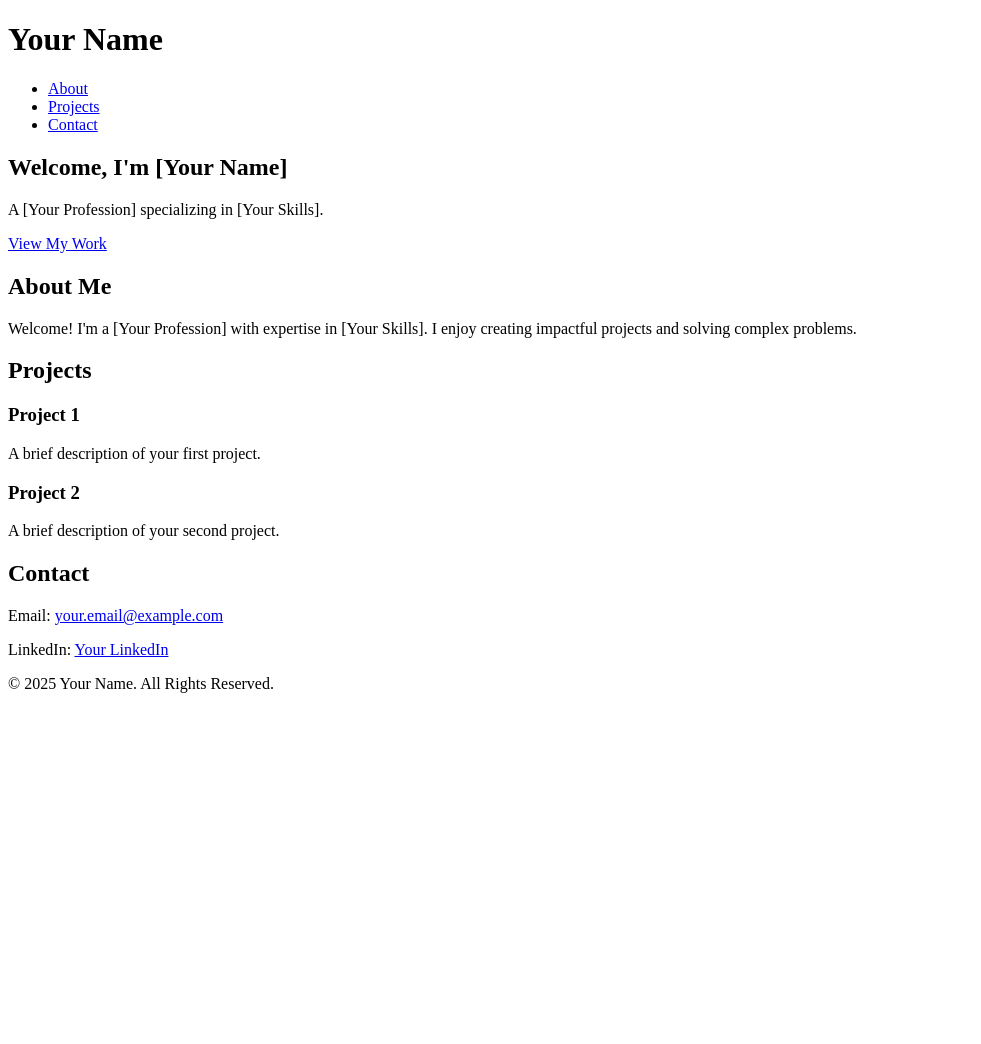
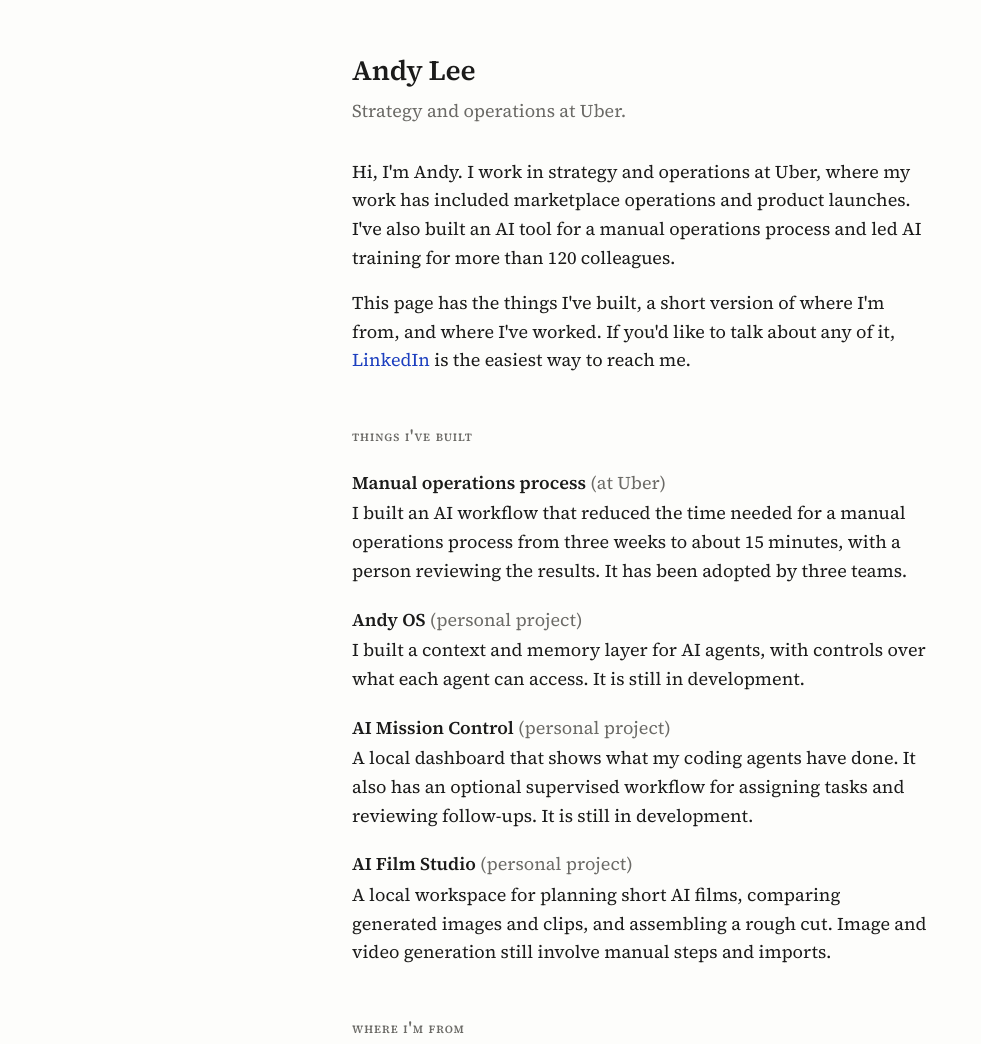
Before and after one commit to kyuyeun/kyuyeun.github.io, a plain HTML site: page index.html in a window 1280 px wide. Shown: the top 1044 px of the page, without its empty margins (0-981 px from the left). Before the commit the page ends 800 px from the top, so only its background shows below. Drawn offline with Linux system fonts and the light colour scheme.

Commit message:
Copy current Lovable portfolio to GitHub Pages (#1)
* Copy Lovable portfolio index.html

* Copy Lovable portfolio style.css

* Document static portfolio and approval gate

```diff
--- a/index.html
+++ b/index.html
@@ -1,69 +1,70 @@
 <!DOCTYPE html>
 <html lang="en">
 <head>
-    <meta charset="UTF-8">
-    <meta name="viewport" content="width=device-width, initial-scale=1.0">
-    <title>Your Name - Portfolio</title>
-    <link rel="stylesheet" href="styles.css">
+  <meta charset="utf-8">
+  <meta name="viewport" content="width=device-width, initial-scale=1, viewport-fit=cover">
+  <title>Andy Lee</title>
+  <meta name="robots" content="noindex,nofollow">
+  <meta name="description" content="Andy Lee’s AI projects, work, and background.">
+  <meta property="og:title" content="Andy Lee">
+  <meta property="og:description" content="Andy Lee’s AI projects, work, and background.">
+  <meta property="og:type" content="website">
+  <meta name="twitter:card" content="summary">
+  <link rel="stylesheet" href="style.css">
+  <link rel="stylesheet" href="https://fonts.googleapis.com/css2?family=Source+Serif+4:opsz,wght@8..60,400;8..60,600&amp;display=swap">
 </head>
 <body>
-    <header>
-        <div class="container">
-            <h1>Your Name</h1>
-            <nav>
-                <ul>
-                    <li><a href="#about">About</a></li>
-                    <li><a href="#projects">Projects</a></li>
-                    <li><a href="#contact">Contact</a></li>
-                </ul>
-            </nav>
-        </div>
-    </header>
-
-    <section id="hero">
-        <div class="overlay"></div>
-        <div class="container">
-            <h2>Welcome, I'm [Your Name]</h2>
-            <p>A [Your Profession] specializing in [Your Skills].</p>
-            <a href="#projects" class="btn">View My Work</a>
-        </div>
-    </section>
-
-    <section id="about">
-        <div class="container">
-            <h2>About Me</h2>
-            <p>Welcome! I'm a [Your Profession] with expertise in [Your Skills]. I enjoy creating impactful projects and solving complex problems.</p>
-        </div>
-    </section>
-
-    <section id="projects">
-        <div class="container">
-            <h2>Projects</h2>
-            <div class="project-grid">
-                <div class="project">
-                    <h3>Project 1</h3>
-                    <p>A brief description of your first project.</p>
-                </div>
-                <div class="project">
-                    <h3>Project 2</h3>
-                    <p>A brief description of your second project.</p>
-                </div>
-            </div>
-        </div>
-    </section>
-
-    <section id="contact">
-        <div class="container">
-            <h2>Contact</h2>
-            <p>Email: <a href="mailto:your.email@example.com">your.email@example.com</a></p>
-            <p>LinkedIn: <a href="#">Your LinkedIn</a></p>
-        </div>
-    </section>
-
-    <footer>
-        <div class="container">
-            <p>© 2025 Your Name. All Rights Reserved.</p>
-        </div>
-    </footer>
+<main>
+<h1>Andy Lee</h1>
+<p class="sub">Strategy and operations at Uber.</p>
+<p>Hi, I&#x27;m Andy. I work in strategy and operations at Uber, where my work has included marketplace operations and product launches. I&#x27;ve also built an AI tool for a manual operations process and led AI training for more than 120 colleagues.</p>
+<p>This page has the things I&#x27;ve built, a short version of where I&#x27;m from, and where I&#x27;ve worked. If you&#x27;d like to talk about any of it, <a href="https://www.linkedin.com/in/andres-lee/">LinkedIn</a> is the easiest way to reach me.</p>
+<h2>things I&#x27;ve built</h2>
+<dl>
+<dt>Manual operations process <span style="font-weight:400;color:var(--muted)">(at Uber)</span>
+</dt>
+<dd>I built an AI workflow that reduced the time needed for a manual operations process from three weeks to about 15 minutes, with a person reviewing the results. It has been adopted by three teams.</dd>
+<dt>Andy OS <span style="font-weight:400;color:var(--muted)">(personal project)</span>
+</dt>
+<dd>I built a context and memory layer for AI agents, with controls over what each agent can access. It is still in development.</dd>
+<dt>AI Mission Control <span style="font-weight:400;color:var(--muted)">(personal project)</span>
+</dt>
+<dd>A local dashboard that shows what my coding agents have done. It also has an optional supervised workflow for assigning tasks and reviewing follow-ups. It is still in development.</dd>
+<dt>AI Film Studio <span style="font-weight:400;color:var(--muted)">(personal project)</span>
+</dt>
+<dd>A local workspace for planning short AI films, comparing generated images and clips, and assembling a rough cut. Image and video generation still involve manual steps and imports.</dd>
+</dl>
+<h2>where I&#x27;m from</h2>
+<p>I was born in Buenos Aires and grew up moving between Argentina, South Korea and the United States. Each move meant learning a new set of customs, usually while I was still working out where I fit. I think that&#x27;s why I&#x27;m curious about how people see things. I try to find out where someone is coming from before I assume their experience looks like mine.</p>
+<h2>work and school</h2>
+<ul class="cv">
+<li>
+<span class="yr">2025 – now</span>
+<span>
+<strong>Uber.</strong> Strategy and operations. My work has included marketplace operations, product launches, and the internal AI workflow described above.</span>
+</li>
+<li>
+<span class="yr">2023 – 2025</span>
+<span>
+<strong>Capital One.</strong> Corporate and product strategy. I researched credit cards, mobile experiences and possible new businesses to help decide where the company should invest.</span>
+</li>
+<li>
+<span class="yr">2018 – 2023</span>
+<span>
+<strong>Stanford.</strong> B.A. in International Relations, with a focus on global economic policy and social innovation. From 2018 to 2020, I was headwriter for the Fleet Street Singers and wrote comedy sketches.</span>
+</li>
+<li>
+<span class="yr">2020 – 2022</span>
+<span>
+<strong>Project Access.</strong> Director of Operations. I helped grow the U.S. volunteer network from 58 to 600 and contributed to the organization’s work helping 1,832 underserved students apply to college.</span>
+</li>
+</ul>
+<p style="margin-top:1rem">I’ve also led youth seminars and provided free workshops on AI, college applications and essay writing.</p>
+<h2>other things</h2>
+<p>Philosophy, poetry, photography, hip-hop and R&amp;B. I play guitar and I like to hike.</p>
+<p>Eventually I&#x27;d like to make shows and films for young people who think there is only one way to succeed. I want them to see that their lives can turn out very differently from what they pictured and still be good.</p>
+<footer>Last edited November 2026. <a href="https://www.linkedin.com/in/andres-lee/">LinkedIn</a>
+</footer>
+</main>
 </body>
 </html>
--- a/style.css
+++ b/style.css
@@ -1,124 +1,92 @@
-/* General Styles */
-body {
-    font-family: 'Arial', sans-serif;
-    margin: 0;
-    padding: 0;
-    color: #333;
-    text-align: center;
-    background: #f4f4f4;
+/* Minimal reset corresponding to the source site's Tailwind preflight. */
+*, ::before, ::after { box-sizing: border-box; border: 0 solid; margin: 0; padding: 0; }
+html { -webkit-text-size-adjust: 100%; tab-size: 4; line-height: 1.5; -webkit-tap-highlight-color: transparent; }
+h1, h2 { font-size: inherit; font-weight: inherit; }
+a { color: inherit; text-decoration: inherit; }
+b, strong { font-weight: bolder; }
+ol, ul { list-style: none; }
+/* Portfolio styles preserved from andyslee.lovable.app, November 16, 2026. */
+:root{--bg:#fdfdfb;
+--fg:#1b1b1a;
+--muted:#6b6a66;
+--link:#1c3fbf;
+--visited:#6a2c8f;
+--rule:#d9d8d2;
+--serif:"Source Serif 4",Charter,"Iowan Old Style",Georgia,serif;
+--mono:ui-monospace,"SF Mono",Menlo,Consolas,monospace}
+@media (prefers-color-scheme:dark){:root:not([data-theme=light]){--bg:#17171a;
+--fg:#e8e6e1;
+--muted:#9a978f;
+--link:#8fa8ff;
+--visited:#c39bff;
+--rule:#34343a;
+--lightningcss-light: ;
+--lightningcss-dark:initial;
+--lightningcss-light: ;
+--lightningcss-dark:initial;
+color-scheme:dark}
 }
-
-/* Header */
-header {
-    background: rgba(34, 34, 34, 0.9);
-    color: white;
-    padding: 20px 0;
-    text-align: center;
-    position: fixed;
-    width: 100%;
-    top: 0;
-    z-index: 100;
+:root[data-theme=dark]{--bg:#17171a;
+--fg:#e8e6e1;
+--muted:#9a978f;
+--link:#8fa8ff;
+--visited:#c39bff;
+--rule:#34343a;
+--lightningcss-light: ;
+--lightningcss-dark:initial;
+--lightningcss-light: ;
+--lightningcss-dark:initial;
+color-scheme:dark}
+body{background:var(--bg);
+color:var(--fg);
+font-family:var(--serif);
+padding-block:3rem 5rem;
+padding-left:max(16px,env(safe-area-inset-left,0px));
+padding-right:max(16px,env(safe-area-inset-right,0px));
+margin:0;
+font-size:1.125rem;
+line-height:1.6}
+main{max-width:36rem;
+margin:0 auto}
+h1{letter-spacing:-.01em;
+margin:0 0 .25rem;
+font-size:1.75rem;
+font-weight:600}
+h2{text-transform:lowercase;
+font-variant:small-caps;
+letter-spacing:.06em;
+color:var(--muted);
+margin:3rem 0 .75rem;
+font-size:1rem;
+font-weight:600}
+p{margin:0 0 1rem}
+a{color:var(--link);
+text-underline-offset:.15em}
+a:visited{color:var(--visited)}
+a:focus-visible{outline:2px solid var(--link);
+outline-offset:2px}
+.sub{color:var(--muted);
+margin:0 0 2rem}
+dl{margin:0}
+dt{margin-top:1.25rem;
+font-weight:600}
+dd{margin:.1rem 0 0}
+ul.cv{margin:0;
+padding:0;
+list-style:none}
+ul.cv li{border-top:1px solid var(--rule);
+grid-template-columns:6.5rem 1fr;
+gap:.25rem 1rem;
+padding:.6rem 0;
+display:grid}
+ul.cv li:last-child{border-bottom:1px solid var(--rule)}
+.yr{font-family:var(--mono);
+color:var(--muted);
+padding-top:.3rem;
+font-size:.8125rem}
+@media (width<=30rem){ul.cv li{grid-template-columns:1fr}
+.yr{padding-top:0}
 }
-
-header h1 {
-    margin: 0;
-    font-size: 2rem;
-}
-
-nav ul {
-    list-style: none;
-    padding: 0;
-}
-
-nav ul li {
-    display: inline;
-    margin: 0 15px;
-}
-
-nav ul li a {
-    color: white;
-    text-decoration: none;
-    font-size: 1.1rem;
-}
-
-/* Hero Section with Background Image */
-#hero {
-    background: url('https://source.unsplash.com/1600x900/?nature,technology') no-repeat center center/cover;
-    color: white;
-    height: 100vh;
-    display: flex;
-    align-items: center;
-    justify-content: center;
-    text-align: center;
-    position: relative;
-}
-
-.overlay {
-    position: absolute;
-    top: 0;
-    left: 0;
-    width: 100%;
-    height: 100%;
-    background: rgba(0, 0, 0, 0.5);
-}
-
-#hero .container {
-    position: relative;
-    z-index: 1;
-}
-
-#hero h2 {
-    font-size: 3rem;
-    margin-bottom: 10px;
-}
-
-#hero p {
-    font-size: 1.3rem;
-    margin-bottom: 20px;
-}
-
-.btn {
-    display: inline-block;
-    background: white;
-    color: #007BFF;
-    padding: 12px 24px;
-    border-radius: 5px;
-    text-decoration: none;
-    font-weight: bold;
-    transition: 0.3s;
-}
-
-.btn:hover {
-    background: #ddd;
-}
-
-/* Sections */
-section {
-    padding: 80px 0;
-    text-align: center;
-}
-
-.container {
-    width: 80%;
-    max-width: 1100px;
-    margin: 0 auto;
-}
-
-h2 {
-    font-size: 2.5rem;
-    margin-bottom: 20px;
-}
-
-/* Projects */
-.project-grid {
-    display: flex;
-    justify-content: center;
-    gap: 20px;
-    flex-wrap: wrap;
-}
-
-.project {
-    background: white;
-    padding: 20px;
-    border-radius: 8px;
-    box-shadow: 0 4px 8px rgba(0, 0, 0, 0.1);
+footer{color:var(--muted);
+margin-top:3rem;
+font-size:.9375rem}
```
Also changed, not shown: 1 other file.
